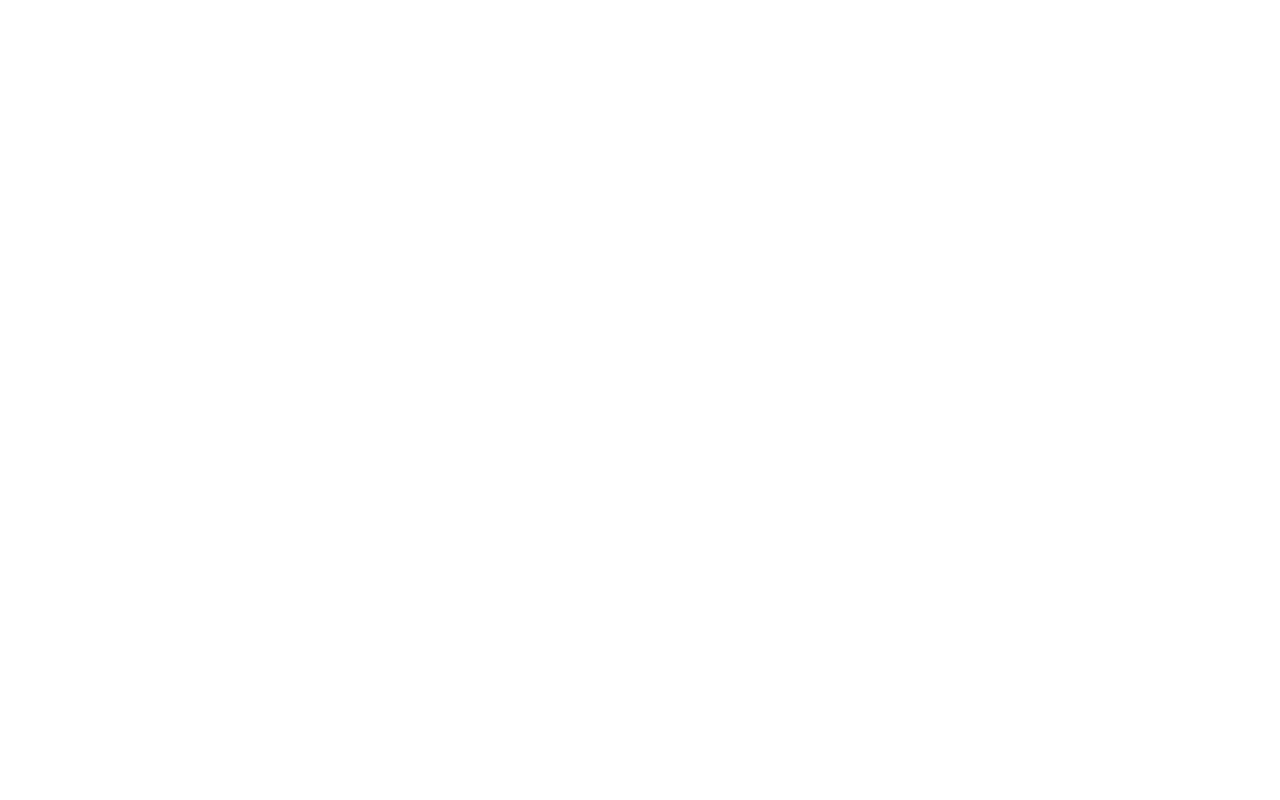
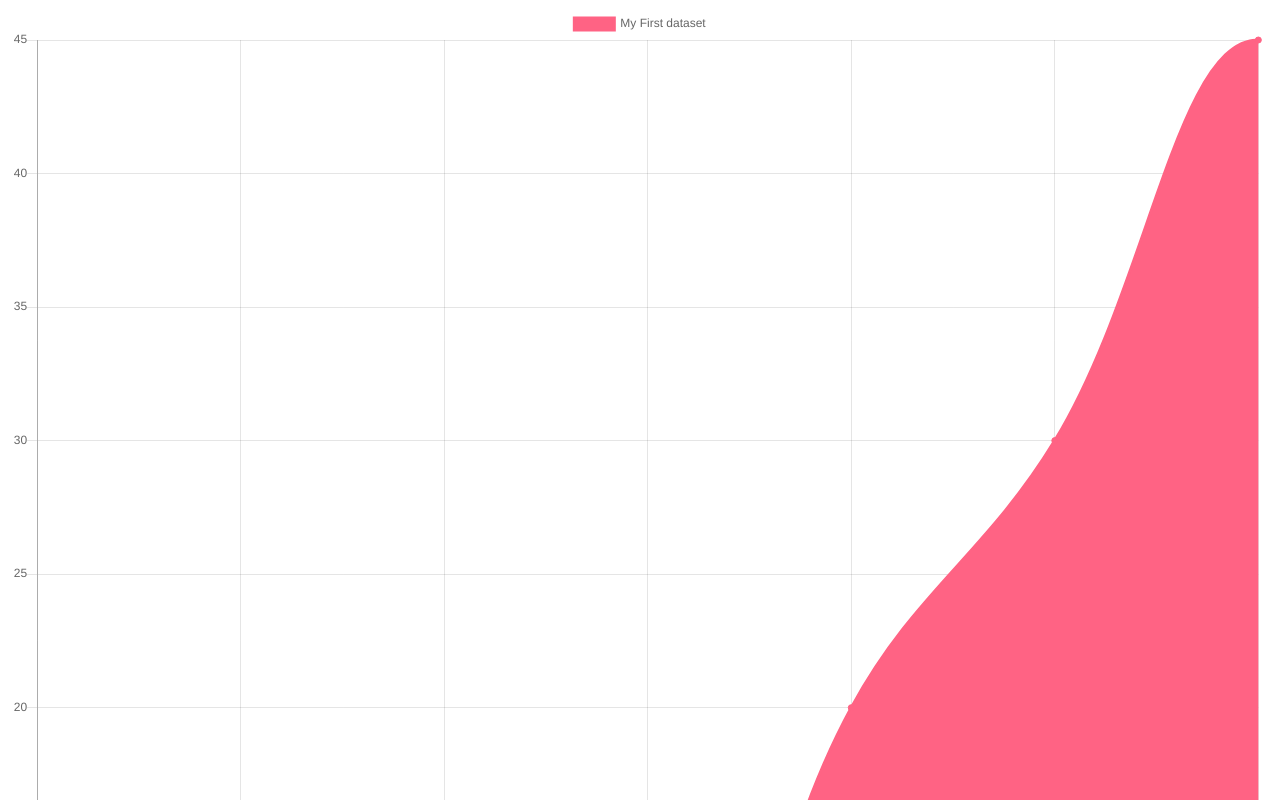
Before and after one commit to giftakari/animated-map, a plain HTML site: page index.html in a window 1280 px wide. Shown: the top 800 px of the page. Drawn offline with nearby package versions, Linux system fonts and the light colour scheme.

Commit message:
loaded data

```diff
--- a/index.html
+++ b/index.html
@@ -5,16 +5,46 @@
   <meta name="viewport" content="width=device-width, initial-scale=1.0">
   <meta http-equiv="X-UA-Compatible" content="ie=edge">
   <title>Data Visualization </title>
+  <script src="https://cdn.jsdelivr.net/npm/chart.js@2.8.0"></script>
 </head>
 <body>
-  <img id="rainbow" src="" alt=""/>
+    <canvas id="myChart" width="500" height="500"></canvas>
 
   <script>
+    var ctx = document.getElementById('myChart').getContext('2d');
+var chart = new Chart(ctx, {
+    // The type of chart we want to create
+    type: 'line',
+
+    // The data for our dataset
+    data: {
+        labels: ['January', 'February', 'March', 'April', 'May', 'June', 'July'],
+        datasets: [{
+            label: 'My First dataset',
+            backgroundColor: 'rgb(255, 99, 132)',
+            borderColor: 'rgb(255, 99, 132)',
+            data: [0, 10, 5, 2, 20, 30, 45,30]
+        }]
+    },
+
+    // Configuration options go here
+    options: {}
+});
 
 
     async function getData(){
   const response = await fetch('ZonAnn.Ts.csv');
   const data = await response.text();
+  const table = data.split('\n').splice(1);
+  table.forEach(row => {
+    const columns = row.split(',');
+    const year = row[0];
+    const temp =row[1];
+    console.log(year ,temp)
+
+  });
+
+
     console.log(data)
     }
 
```
Also changed, not shown: ZonAnn.Ts.csv (line endings or trailing spaces).
